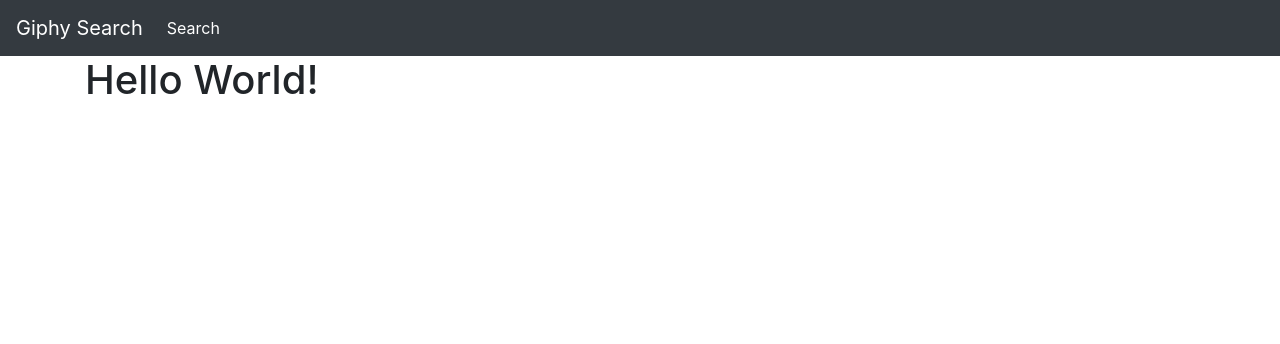
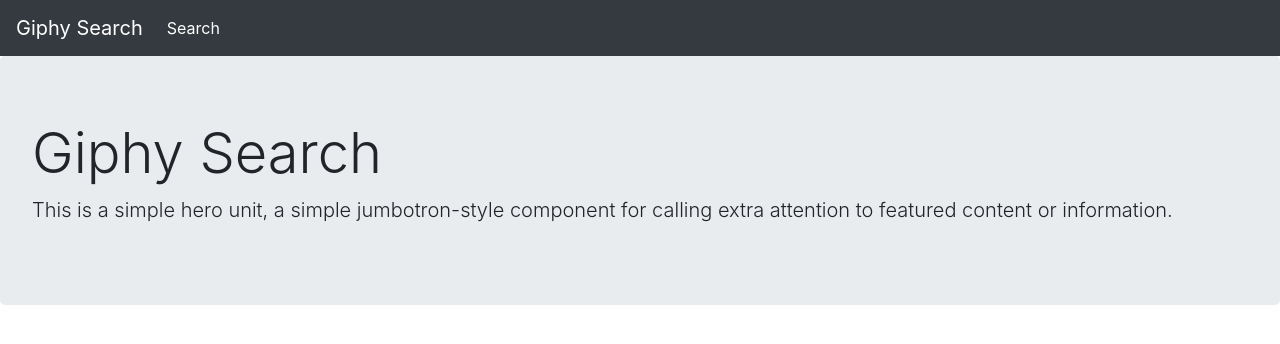
Before and after one commit to essjay05/WDI-SM-62_w11-d03_giphy-react-lab, a React (Create React App) app: page / in a window 1280 px wide. Shown: the top 344 px of the page. Built offline with nearby package versions, Linux system fonts and the light colour scheme.

Commit message:
Created HelloWorld and Search components. HelloWorld showing up successfully.

```diff
--- a/src/App.css
+++ b/src/App.css
@@ -30,3 +30,10 @@
     transform: rotate(360deg);
   }
 }
+
+.jumbotron {
+  display: flex;
+  flex-direction: column;
+  justify-content: center;
+  align-items: center;
+}
--- a/src/App.js
+++ b/src/App.js
@@ -10,8 +10,9 @@
     return (
       <body>
         <Navbar />
+        <HelloWorld />
         <main className="container">
-          <HelloWorld />
+
 
         </main>
       </body>
--- a/src/components/HelloWorld/index.js
+++ b/src/components/HelloWorld/index.js
@@ -2,6 +2,9 @@
 
 export default () => {
     return (
-        <h1> Hello World!</h1>
+        <div class="jumbotron">
+            <h1 class="display-4">Giphy Search</h1>
+            <p class="lead">This is a simple hero unit, a simple jumbotron-style component for calling extra attention to featured content or information.</p>
+        </div>
     )
 };
```
Also changed, not shown: src/components/Search/index.js (+8 -2 lines).
